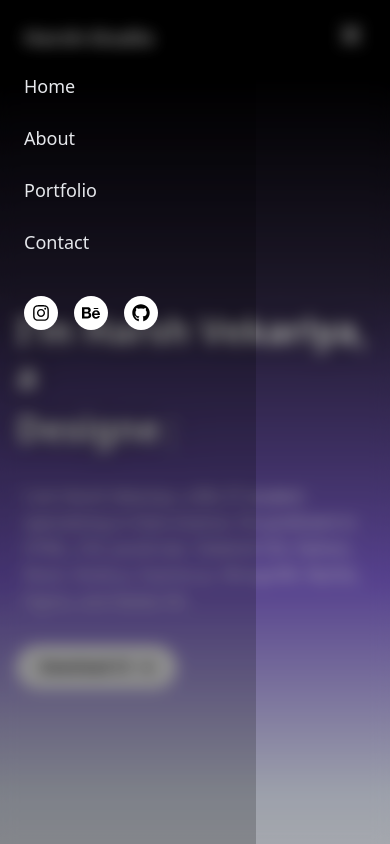
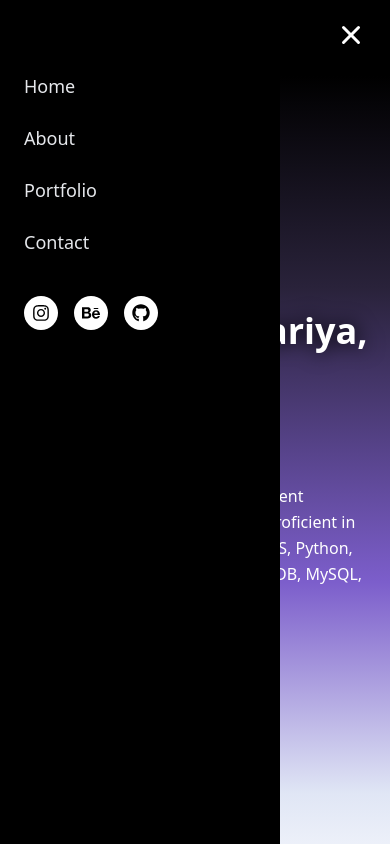
Before and after one commit to Harsh266/Harsh-Studio, a React (Vite) app in the folder frontend/: page / in a window 390 px wide. Both pictures are taken after a click on the button 351 px from the left and 35 px from the top of the page. Shown: the top 844 px of the page. Built offline with nearby package versions, Linux system fonts and the light colour scheme.

Commit message:
changes in sidebar

```diff
--- a/frontend/src/components/Navbar.jsx
+++ b/frontend/src/components/Navbar.jsx
@@ -146,7 +146,7 @@ function Navbar() {
               initial={{ opacity: 0 }}
               animate={{ opacity: 1 }}
               exit={{ opacity: 0 }}
-              className="fixed inset-0 bg-black/30 backdrop-blur-sm z-30"
+              className="fixed inset-0 z-30"
               onClick={() => setIsOpen(false)}
             />
 
@@ -155,7 +155,7 @@ function Navbar() {
               animate="visible"
               exit="exit"
               variants={sidebarVariants}
-              className="fixed top-0 left-0 w-64 h-full bg-black/20 flex flex-col p-6 z-40"
+              className="fixed top-0 left-0 w-70 h-full bg-black flex flex-col p-6 z-40"
             >
               <ul className="flex flex-col space-y-6 mt-12">
                 {navLinks.map((item, i) => (
```
